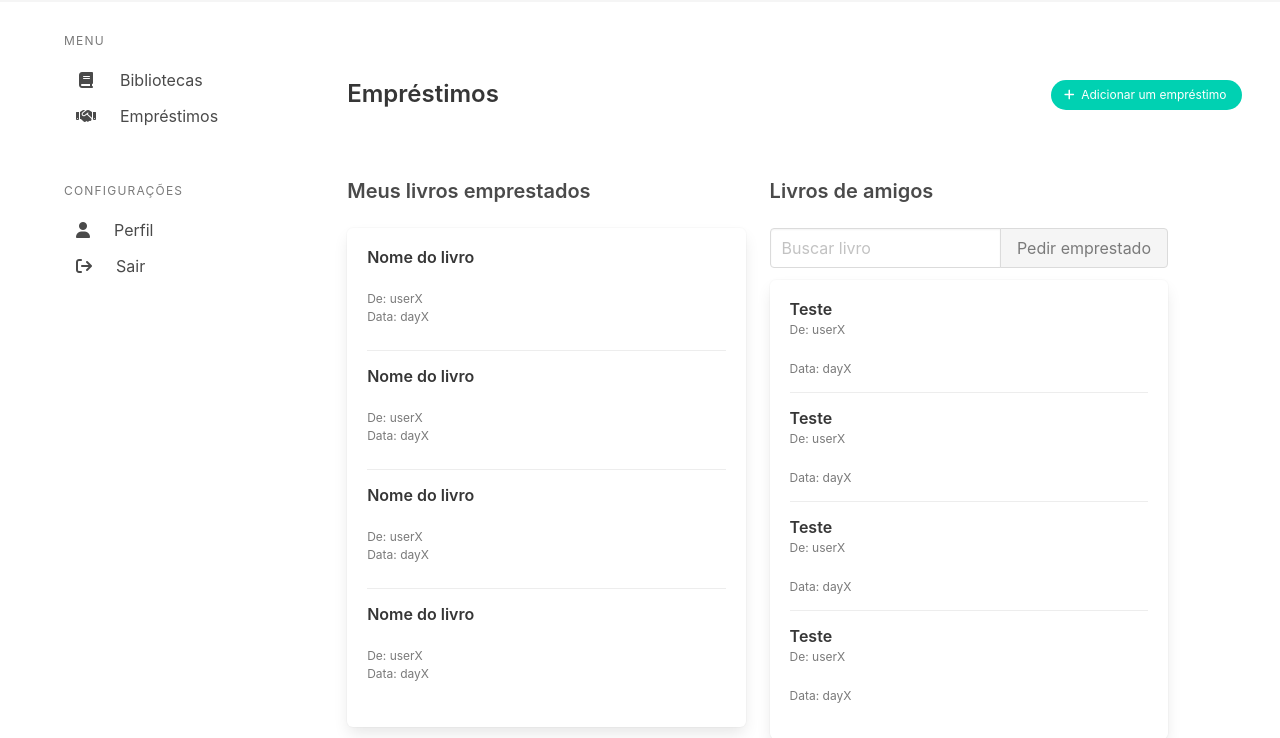
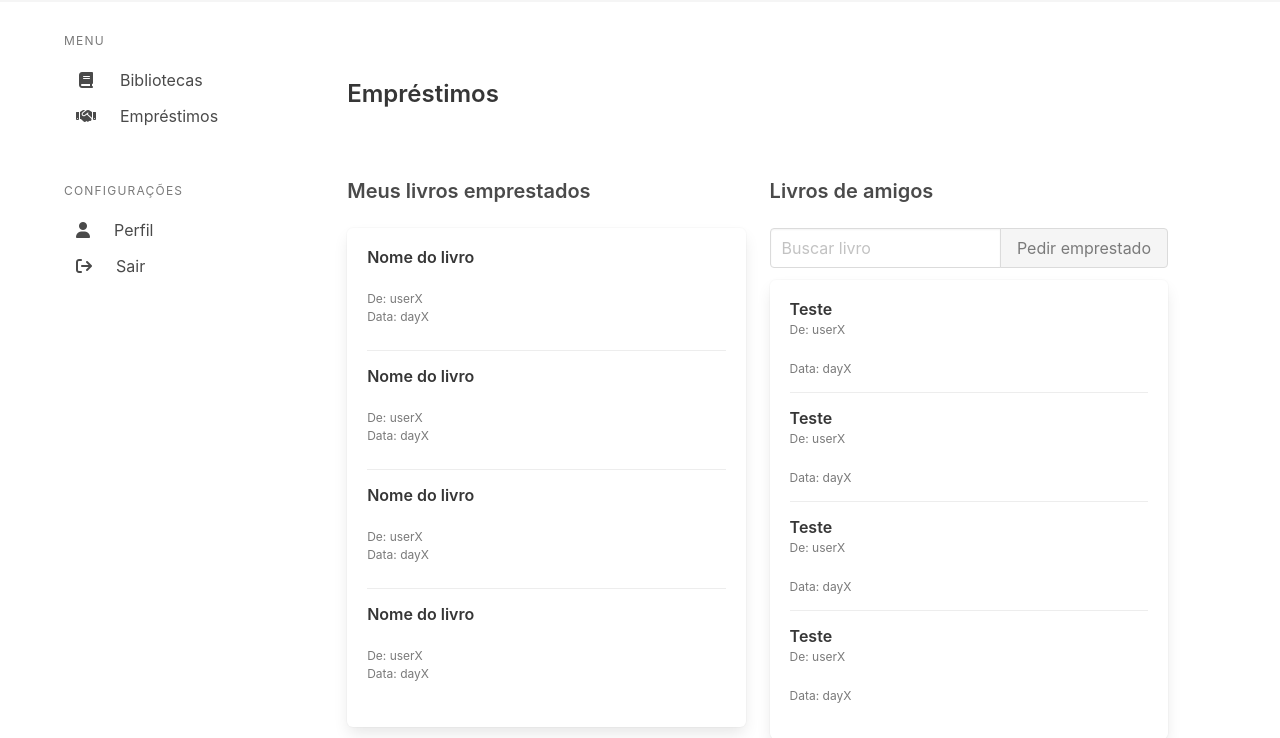
Before and after one commit to ern4m/bookshare, a Flask app: page /dashboard/borrowings in a window 1280 px wide. Shown: the part 52-790 px from the top of the page. Run offline with Flask 3, Linux system fonts and the light colour scheme; the visitor is signed in with stand-in values (Sample User, id 1); some libraries are stand-ins or nearby versions.

Commit message:
fix: Remoção de prints e de um botao de adicionar empréstimo

```diff
--- a/app/auth.py
+++ b/app/auth.py
@@ -12,7 +12,7 @@ def login():
         password = request.form.get('password')
 
         user = User.query.filter_by(email=email).first()
-        print(user)
+
         if user and check_password_hash(user.password, password):
             login_user(user)
             flash('Logged in successfully!', 'success')
--- a/app/dashboard.py
+++ b/app/dashboard.py
@@ -15,7 +15,6 @@ def libraries():
     user = User.query.get(current_user.id)
 
     libraries = Library.query.filter_by(user_id=user.id).all()
-    print(libraries, user.id)
 
     return render_template('dashboard/libraries.html', libraries=libraries, username=user.username)
 
--- a/app/templates/dashboard/borrowings.html
+++ b/app/templates/dashboard/borrowings.html
@@ -10,16 +10,6 @@
             <div class="column is-10">
                 <h2 class="title is-4 mb-6">Empréstimos</h2>
             </div>
-            <div class="column is-2">
-                <a href="#" class="button is-primary is-rounded is-small ">
-                <span class="icon">
-                    <i class="fas fa-plus"></i>
-                </span>
-                <span>Adicionar um empréstimo</span>
-            </a>
-            </div>
-
-
         </div>
         <div class="columns">
             <!-- Seus Empréstimos -->
```
